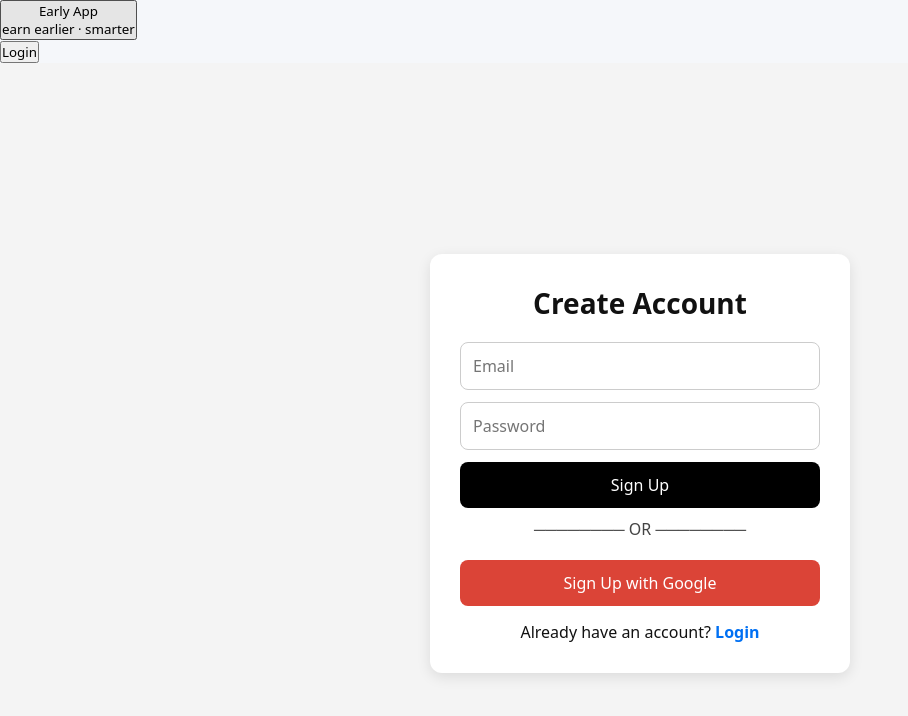
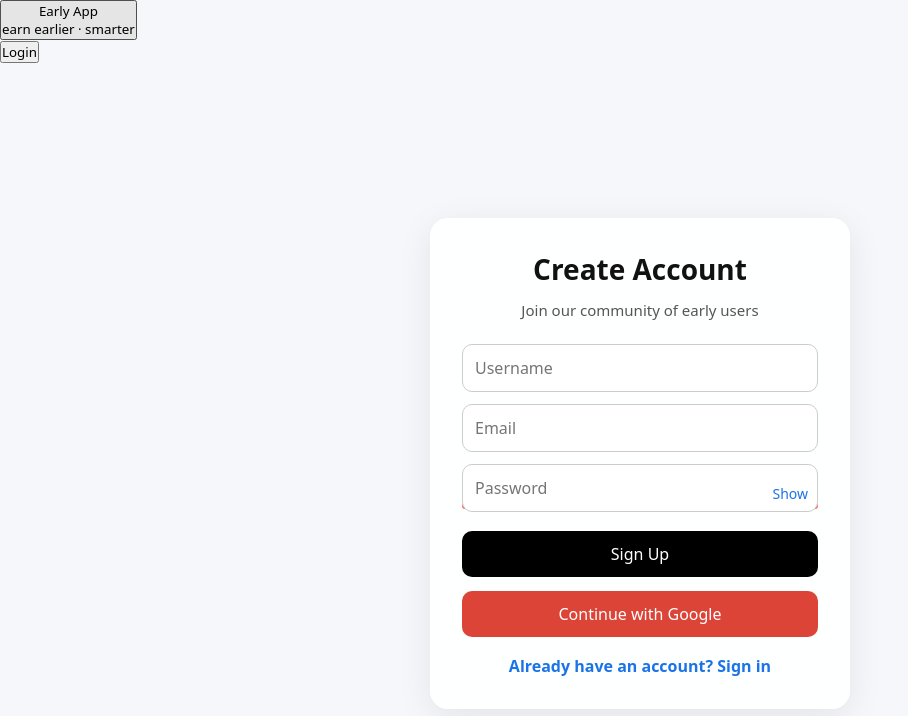
Before and after one commit to dantheman88/early-app, a Next.js app: page /signup in a window 1280 px wide. Shown: the top 716 px of the page, without its empty margins (0-908 px from the left). Built offline with nearby package versions, Linux system fonts and the light colour scheme; no server answers.

Commit message:
Update signup.js

```diff
--- a/pages/signup.js
+++ b/pages/signup.js
@@ -3,43 +3,41 @@ import { useRouter } from "next/router";
 import {
   createUserWithEmailAndPassword,
   GoogleAuthProvider,
-  signInWithPopup
+  signInWithPopup,
+  updateProfile,
+  sendEmailVerification
 } from "firebase/auth";
 import { auth } from "../lib/firebase";
 
-export default function SignupPage() {
+export default function Signup() {
   const router = useRouter();
 
   const [error, setError] = useState("");
+  const [passwordVisible, setPasswordVisible] = useState(false);
+  const [passwordStrength, setPasswordStrength] = useState("weak");
   const [busy, setBusy] = useState(false);
 
-  // EMAIL SIGNUP
+  const checkStrength = (password) => {
+    if (password.length < 6) return "weak";
+    if (password.length < 10) return "medium";
+    return "strong";
+  };
+
   const handleSignup = async (e) => {
     e.preventDefault();
+    setError("");
     setBusy(true);
-    setError("");
 
+    const username = e.target.username.value.trim();
     const email = e.target.email.value;
     const password = e.target.password.value;
 
     try {
-      await createUserWithEmailAndPassword(auth, email, password);
-      router.push("/");
-    } catch (err) {
-      setError(err.message);
-    }
+      const userCred = await createUserWithEmailAndPassword(auth, email, password);
 
-    setBusy(false);
-  };
+      await updateProfile(userCred.user, { displayName: username });
 
-  // GOOGLE SIGNUP
-  const googleSignup = async () => {
-    setBusy(true);
-    setError("");
-
-    try {
-      const provider = new GoogleAuthProvider();
-      await signInWithPopup(auth, provider);
+      await sendEmailVerification(userCred.user);
 
       router.push("/");
     } catch (err) {
@@ -49,129 +47,79 @@ export default function SignupPage() {
     setBusy(false);
   };
 
+  const googleSignup = async () => {
+    try {
+      setBusy(true);
+      const provider = new GoogleAuthProvider();
+      await signInWithPopup(auth, provider);
+      router.push("/");
+    } catch (err) {
+      setError(err.message);
+    }
+    setBusy(false);
+  };
+
+  const onPasswordChange = (value) => {
+    setPasswordStrength(checkStrength(value));
+  };
+
   return (
-    <div style={styles.container}>
-      <div style={styles.card}>
-        <h1 style={styles.title}>Create Account</h1>
+    <div className="auth-container">
+      <div className="auth-card">
+        <h1 className="auth-title">Create Account</h1>
+        <p className="auth-sub">Join our community of early users</p>
 
-        {error && <p style={styles.error}>{error}</p>}
+        {error && <p className="error-box">{error}</p>}
 
-        <form onSubmit={handleSignup} style={styles.form}>
-          <input
-            type="email"
-            name="email"
-            placeholder="Email"
-            required
-            style={styles.input}
+        <form onSubmit={handleSignup}>
+          <input name="username" type="text" className="auth-input" placeholder="Username" required />
+
+          <input name="email" type="email" className="auth-input" placeholder="Email" required />
+
+          {/* Password Field */}
+          <div>
+            <input
+              name="password"
+              type={passwordVisible ? "text" : "password"}
+              className="auth-input"
+              placeholder="Password"
+              onChange={(e) => onPasswordChange(e.target.value)}
+              required
+            />
+            <div
+              className="password-toggle"
+              onClick={() => setPasswordVisible(!passwordVisible)}
+            >
+              {passwordVisible ? "Hide" : "Show"}
+            </div>
+          </div>
+
+          {/* Strength Meter */}
+          <div
+            className="password-strength"
+            style={{
+              background:
+                passwordStrength === "weak"
+                  ? "#f87171"
+                  : passwordStrength === "medium"
+                  ? "#fbbf24"
+                  : "#4ade80",
+            }}
           />
 
-          <input
-            type="password"
-            name="password"
-            placeholder="Password"
-            required
-            style={styles.input}
-          />
-
-          <button type="submit" style={styles.button} disabled={busy}>
+          <button type="submit" className="auth-btn" disabled={busy}>
             {busy ? "Creating..." : "Sign Up"}
           </button>
         </form>
 
-        <p style={styles.or}>──────── OR ────────</p>
-
-        <button
-          onClick={googleSignup}
-          style={styles.googleButton}
-          disabled={busy}
-        >
-          Sign Up with Google
+        <button className="google-btn" onClick={googleSignup}>
+          Continue with Google
         </button>
 
-        <p style={styles.linkWrap}>
-          Already have an account?{" "}
-          <a href="/login" style={styles.link}>Login</a>
-        </p>
+        <div className="link-row">
+          <a href="/login">Already have an account? Sign in</a>
+        </div>
       </div>
     </div>
   );
 }
-
-//
-// 💅 MATCHING MODERN STYLES (same as login.js)
-//
-const styles = {
-  container: {
-    minHeight: "100vh",
-    display: "flex",
-    justifyContent: "center",
-    alignItems: "center",
-    background: "#f4f4f4",
-    padding: "20px"
-  },
-  card: {
-    width: "100%",
-    maxWidth: "420px",
-    background: "#fff",
-    padding: "30px",
-    borderRadius: "12px",
-    boxShadow: "0 4px 14px rgba(0,0,0,0.1)"
-  },
-  title: {
-    textAlign: "center",
-    marginBottom: "20px",
-    fontSize: "28px",
-    fontWeight: "700"
-  },
-  form: {
-    display: "flex",
-    flexDirection: "column"
-  },
-  input: {
-    padding: "12px",
-    fontSize: "16px",
-    borderRadius: "8px",
-    border: "1px solid #ccc",
-    marginBottom: "12px"
-  },
-  button: {
-    padding: "12px",
-    background: "black",
-    color: "white",
-    border: "none",
-    borderRadius: "8px",
-    fontSize: "16px",
-    cursor: "pointer"
-  },
-  googleButton: {
-    width: "100%",
-    padding: "12px",
-    background: "#db4437",
-    color: "white",
-    border: "none",
-    borderRadius: "8px",
-    fontSize: "16px",
-    cursor: "pointer",
-    marginTop: "10px"
-  },
-  error: {
-    color: "red",
-    marginBottom: "12px",
-    textAlign: "center",
-    fontWeight: "bold"
-  },
-  or: {
-    textAlign: "center",
-    margin: "10px 0",
-    color: "#444"
-  },
-  linkWrap: {
-    textAlign: "center",
-    marginTop: "15px"
-  },
-  link: {
-    color: "#0070f3",
-    textDecoration: "none",
-    fontWeight: "600"
-  }
-};
```
